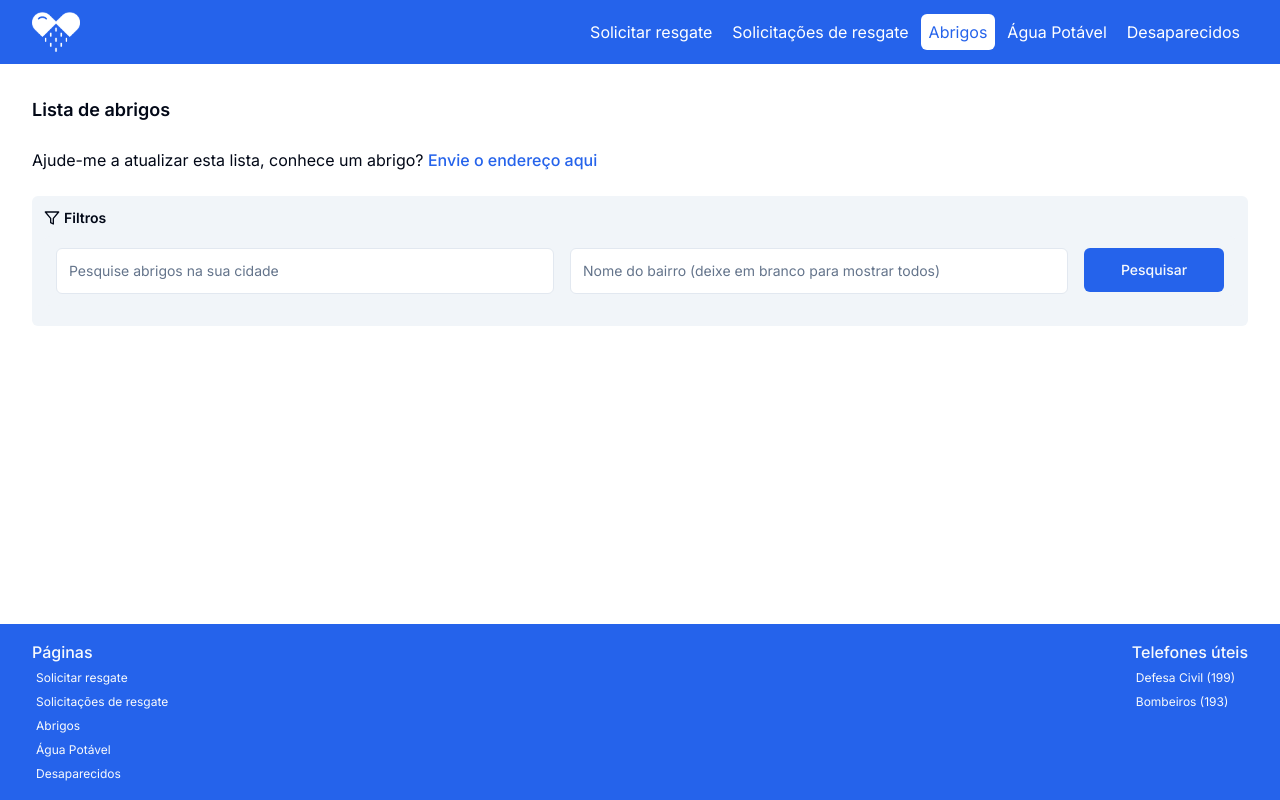
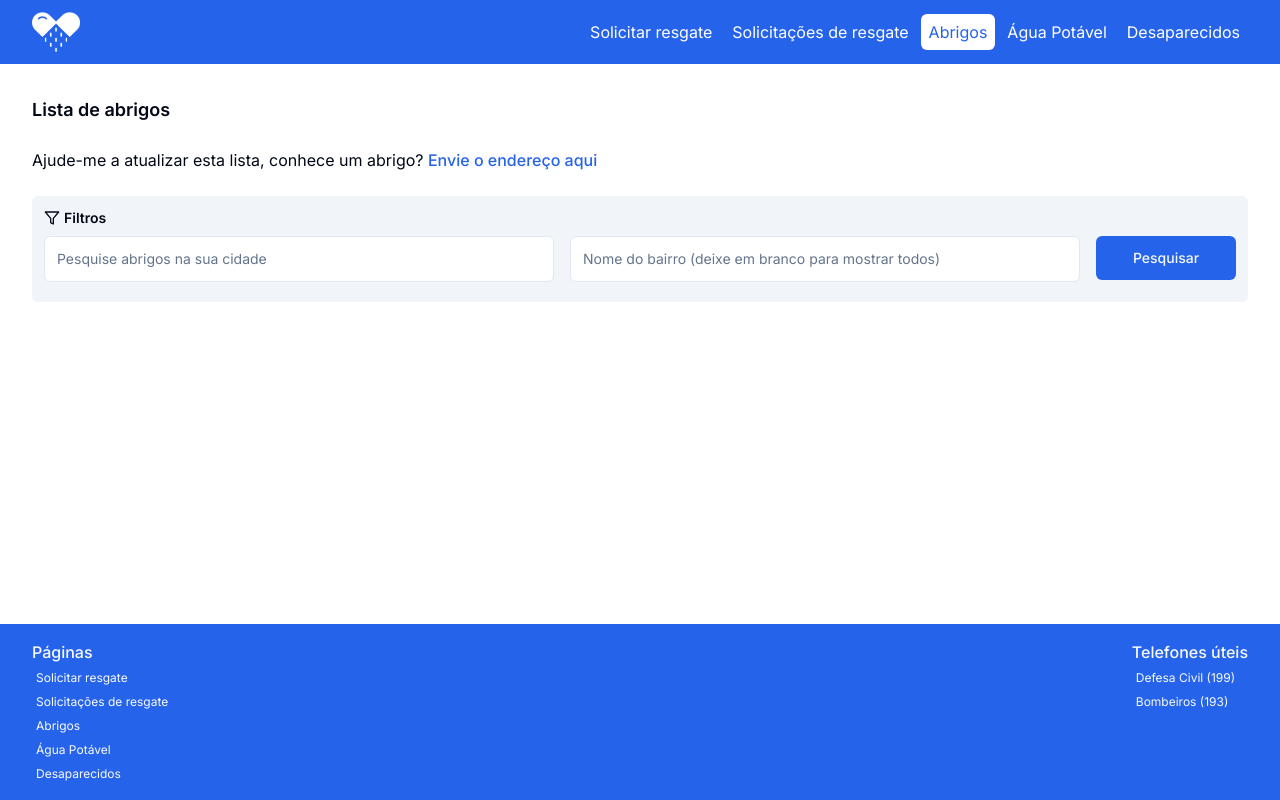
Before and after one commit to JoiaribeAlves/rescue, a Next.js app: page /abrigos in a window 1280 px wide. Built offline with nearby package versions, Linux system fonts and the light colour scheme.

Commit message:
feat: remove 'p-3 rounded-md' tailwind classes from form element

```diff
--- a/src/app/abrigos/components/SheltersList.tsx
+++ b/src/app/abrigos/components/SheltersList.tsx
@@ -60,7 +60,7 @@ export function SheltersList() {
 
 			<Form {...form}>
 				<form
-					className="bg-muted flex flex-col gap-4 lg:flex-row rounded-md p-3"
+					className="bg-muted flex flex-col gap-4 lg:flex-row"
 					onSubmit={form.handleSubmit(onSubmit)}
 				>
 					<FormField
```
